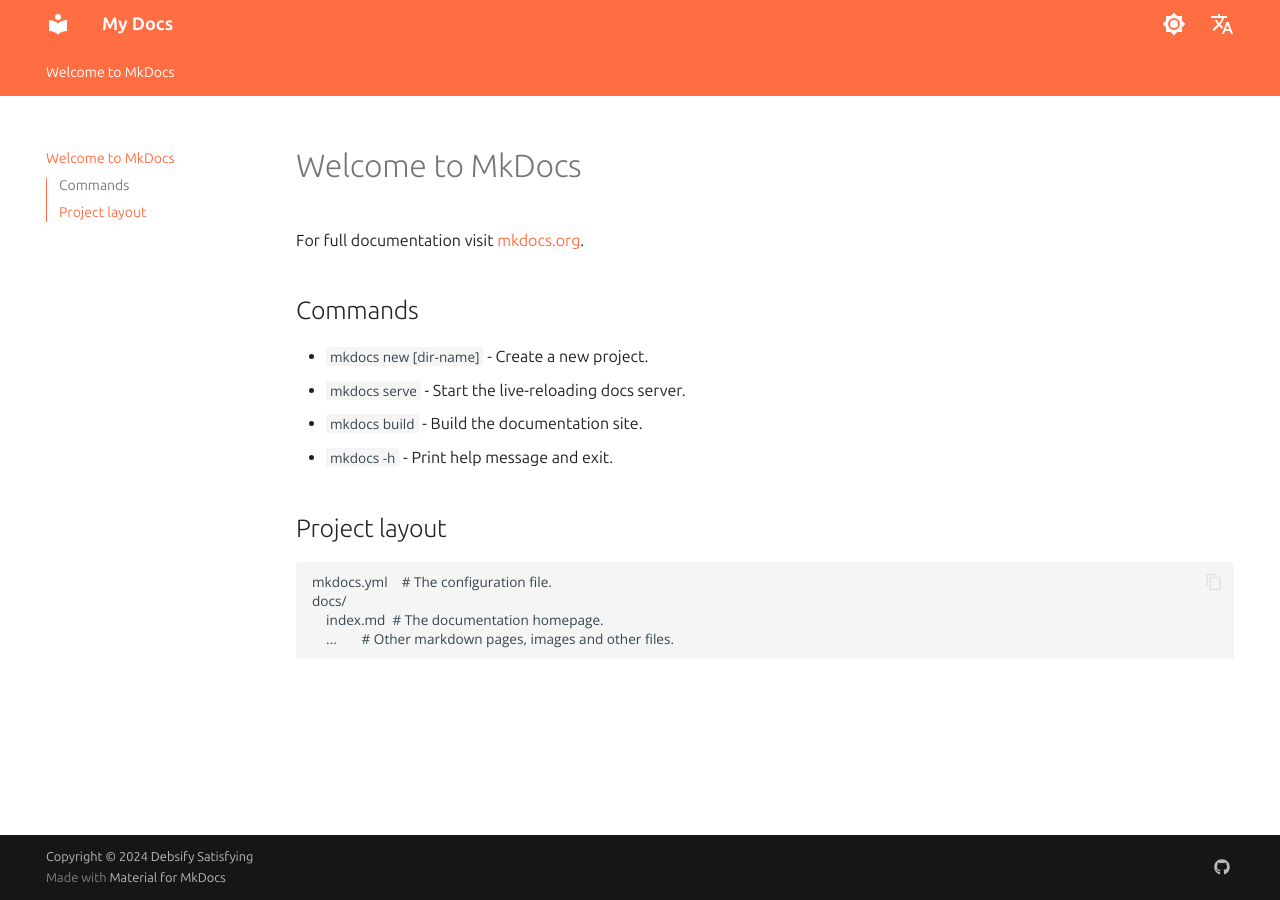
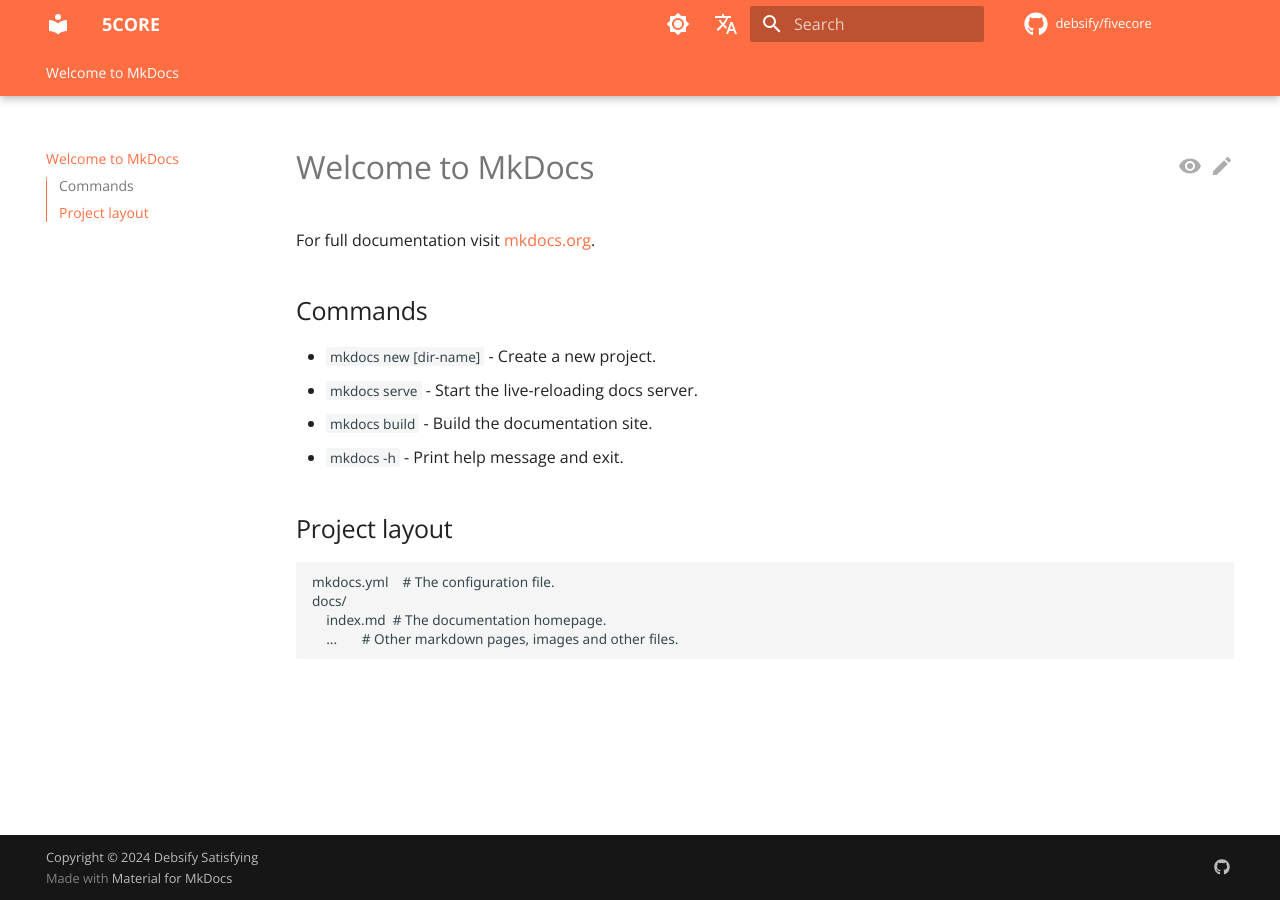
Before and after one commit to debsify/fivecore, an MkDocs documentation site: the page built from docs/index.md, in a window 1280 px wide. Built offline with MkDocs 1.6.1 and Material for MkDocs 9.7.7, drawn with Linux system fonts in a browser that asks for light colours; comment, search, counter and statistics services are not loaded.

Commit message:
mkdocs.yml

```diff
--- a/mkdocs.yml
+++ b/mkdocs.yml
@@ -1,10 +1,17 @@
-site_name: My Docs
-site_url:
+site_name: 5CORE
+site_url: https://github.com/debsify
+site_author: Debsify Satisfying
+site_description: we love
 theme:
   name: material
   font:
-    text: Ubuntu Sans
-    code: Open Sans
+    text: Open Sans
+    code: Noto Sans
+  icon:
+    repo: fontawesome/brands/github
+    edit: material/pencil
+    view: material/eye
+    #palette
   palette:
       - media: "(prefers-color-scheme: light)"
         scheme: default
@@ -22,17 +29,33 @@
           name: Light mode
 
   features:
+      - navigation.instant
+      - navigation.instant.prefetch
+      - navigation.instant.progress
+      # - navigation.instant.preview
+      - navigation.tracking
       - navigation.tabs
+      - navigation.tabs.sticky
       - navigation.sections
+      - navigation.expand
+      - navigation.path
+      # - navigation.prune
+      - navigation.indexes
+      - toc.follow
       - toc.integrate
+      - navigation.top
       - search.suggest
       - search.highlight
-      - content.tabs.link
-      - content.code.annotation
-      - content.code.copy
+      - search.share
       - header.autohide
       - announce.dismiss
       - navigation.footer
+      - content.action.edit
+      - content.action.view
+
+repo_name: debsify/fivecore
+repo_url: https://github.com/debsify/fivecore
+edit_uri: edit/main/docs
 
 extra:
   social:
@@ -48,5 +71,6 @@
         lang: id
 
 plugins:
+    - search
 
 copyright: Copyright &copy; 2024 Debsify Satisfying
```
